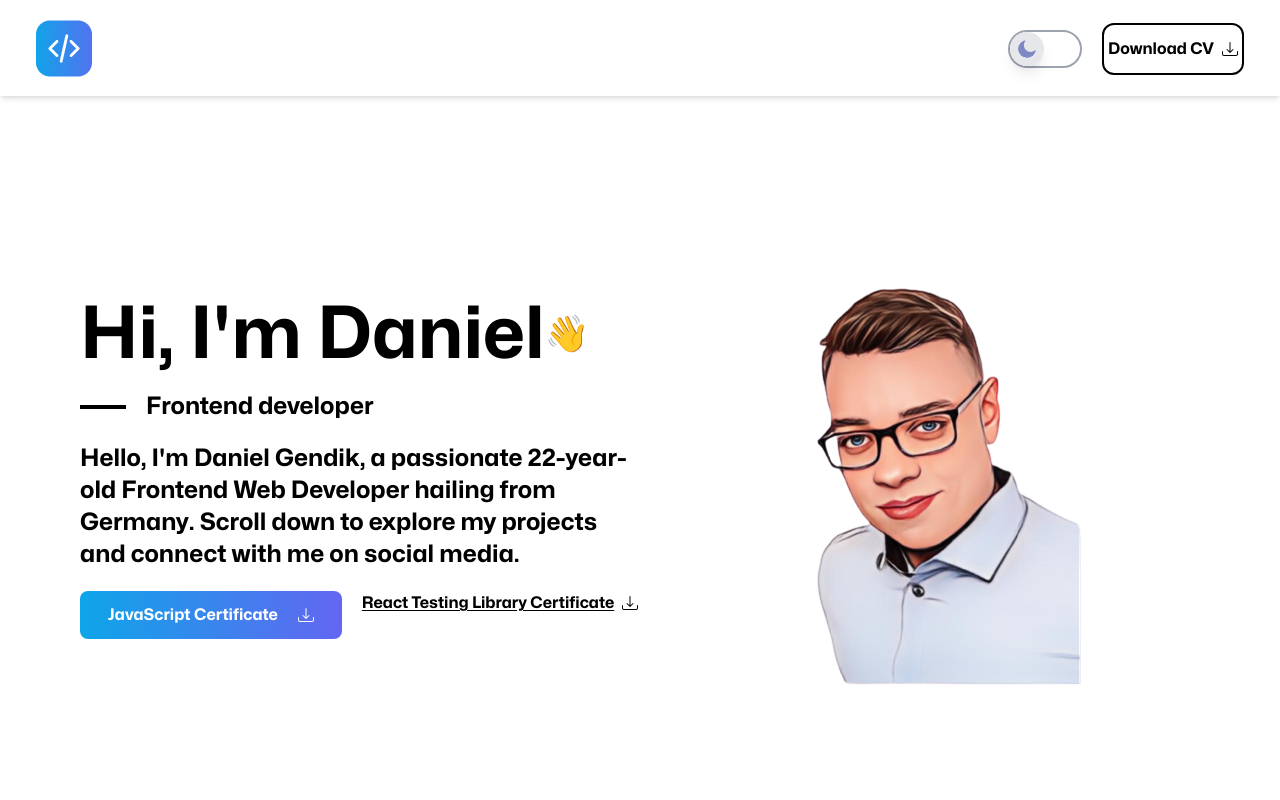
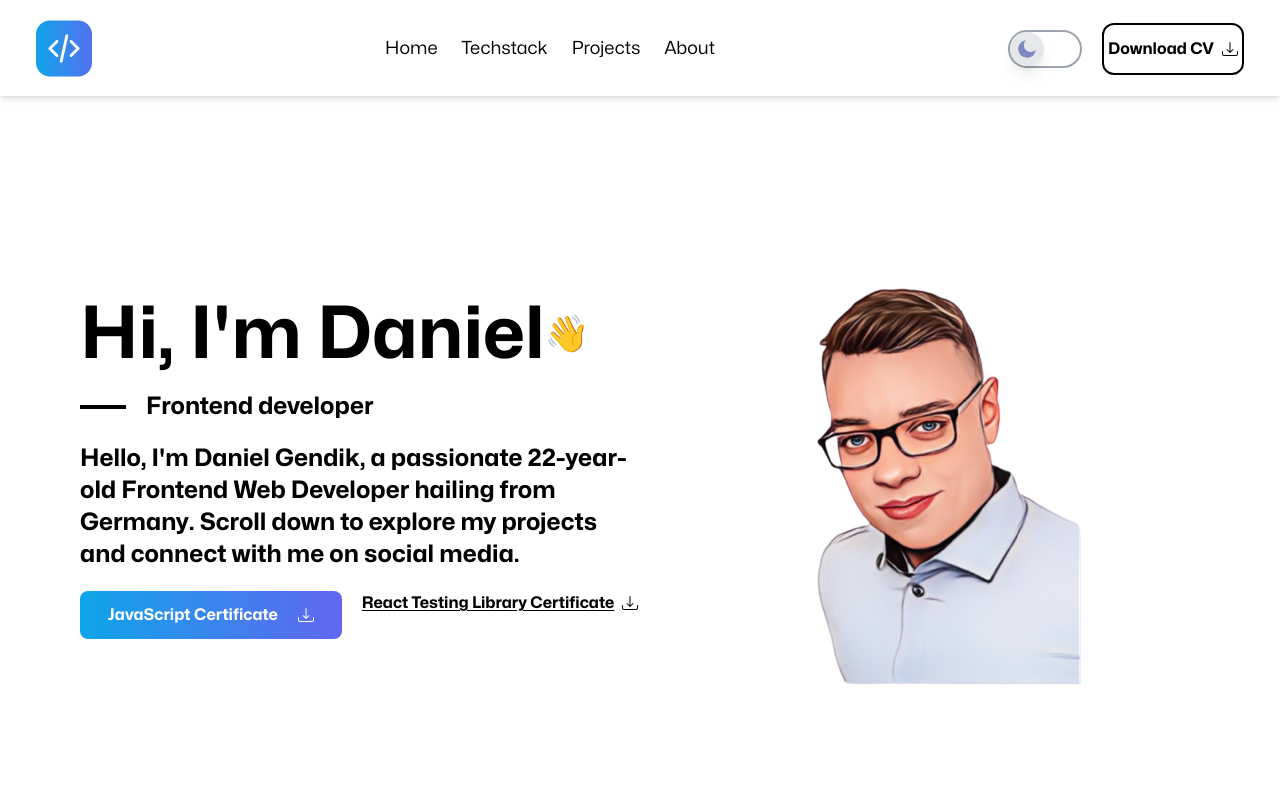
Before and after one commit to danielgen01/Daniels-portfolio, a React (Vite) app: page / in a window 1280 px wide. Shown: the top 800 px of the page. Built offline with nearby package versions, Linux system fonts and the light colour scheme.

Commit message:
setup navlinks and smooth scrolling

```diff
--- a/package.json
+++ b/package.json
@@ -13,11 +13,13 @@
     "@headlessui/react": "^1.7.14",
     "react": "^18.2.0",
     "react-dom": "^18.2.0",
-    "react-icons": "^4.8.0"
+    "react-icons": "^4.8.0",
+    "react-scroll": "^1.8.9"
   },
   "devDependencies": {
     "@types/react": "^18.0.28",
     "@types/react-dom": "^18.0.11",
+    "@types/react-scroll": "^1.8.7",
     "@typescript-eslint/eslint-plugin": "^5.57.1",
     "@typescript-eslint/parser": "^5.57.1",
     "@vitejs/plugin-react": "^4.0.0",
--- a/src/components/Aboutme/Aboutme.tsx
+++ b/src/components/Aboutme/Aboutme.tsx
@@ -3,7 +3,7 @@ import sendicon from "/Assets/send-01.png"
 
 const Aboutme = () => {
   return (
-    <section className="min-h-[500px] bg-white justify-center items-center dark:bg-[#26262C]">
+    <section className="min-h-[500px] bg-white justify-center items-center dark:bg-[#26262C]"id="about">
       <div className="project-banner-content py-10 px-10 flex flex-col gap-4">
         <div className="grid grid-cols-1 lg:grid-cols-2">
           <div className="firstt-grid-item flex justify-center items-start flex-col gap-5">
--- a/src/components/Navbar/Navbar.tsx
+++ b/src/components/Navbar/Navbar.tsx
@@ -2,16 +2,22 @@ import { DownloadCV } from "./components/DownloadBtn/DownloadCV"
 import Logo from "./components/Logo/Logo"
 import MenuIcon from "./components/MenuIcon/MenuIcon"
 import ToggleTheme from "./components/ToggleTheme/ToggleTheme"
+import Navlinks from "./components/NavLinks/Navlinks"
 
 const Navbar = () => {
   return (
     <>
-      <nav className="h-24 shadow-md w-screen bg-white dark:bg-black px-4
+      <nav
+        className="h-24 shadow-md w-screen bg-white dark:bg-black px-4
 
-       ">
+       "
+      >
         <div className="nav-content px-5 py-5 flex items-center gap-2 justify-between">
           <div className="logo">
             <Logo />
+          </div>
+          <div className="navlinks  gap-6 text-lg hidden lg:flex">
+            <Navlinks />
           </div>
           <div className="sidebuttons flex items-center gap-5">
             <ToggleTheme />
--- /dev/null
+++ b/src/components/Navbar/components/NavLinks/Navlinks.tsx
@@ -0,0 +1,38 @@
+import { Link } from "react-scroll"
+
+const Navlinks = () => {
+  return (
+    <>
+      <Link
+        to="introduction"
+        smooth={true}
+        className="text-black dark:text-white hover:text-sky-500 hover:font-bold hover:underline duration-150 underline-offset-2 cursor-pointer"
+      >
+        Home
+      </Link>
+      <Link
+        to="techstack"
+        smooth={true}
+        className="text-black dark:text-white hover:text-sky-500 hover:font-bold hover:underline duration-150 underline-offset-2 cursor-pointer"
+      >
+        Techstack
+      </Link>
+      <Link
+        to="projectbanner"
+        smooth={true}
+        className="text-black dark:text-white hover:text-sky-500 hover:font-bold hover:underline duration-150 underline-offset-2 cursor-pointer"
+      >
+        Projects
+      </Link>
+      <Link
+        to="about"
+        smooth={true}
+        className="text-black dark:text-white hover:text-sky-500 hover:font-bold hover:underline duration-150 underline-offset-2 cursor-pointer"
+      >
+        About
+      </Link>
+    </>
+  )
+}
+
+export default Navlinks
--- a/src/components/Projects/ProjectBanner.tsx
+++ b/src/components/Projects/ProjectBanner.tsx
@@ -7,7 +7,7 @@ import starbuckscreen from "/Assets/projects/starbucks_screen_2.webp"
 
 const ProjectBanner = () => {
   return (
-    <section className="min-h-[500px] bg-[#03315A] flex flex-col gap-4 ">
+    <section className="min-h-[500px] bg-[#03315A] flex flex-col gap-4 "id="projectbanner">
       <div className="project-banner-content py-10 px-5 ">
         <div className="headline flex">
           <h1 className="text-white text-4xl font-bold lg:text-5xl">
--- a/src/components/TechStack/TechStack.tsx
+++ b/src/components/TechStack/TechStack.tsx
@@ -3,7 +3,7 @@ import waves from "/Assets/Vektor_waves.png"
 
 const TechStack = () => {
   return (
-    <section className=" bg-bright-gray w-full overflow-x-hidden dark:bg-[#26262C] lg:h-[700px]">
+    <section className=" bg-bright-gray w-full overflow-x-hidden dark:bg-[#26262C] lg:h-[700px]"id="techstack">
       <div className="techstack-content py-5  px-5 flex flex-col gap-4">
         <img src={waves} alt="waves_icon" className=" ml-auto" />
         <div className="grid grid-cols-1 lg:grid-cols-2">
--- a/src/components/TopIntroduction/Introduction.tsx
+++ b/src/components/TopIntroduction/Introduction.tsx
@@ -4,7 +4,7 @@ import portraitbackgroud from "/Assets/portrait-bg.png"
 
 const Introduction = () => {
   return (
-    <section className="Introdocution py-10 px-20 grid grid-cols-1 gap-4 lg:grid-cols-2 dark:bg-dark-bg min-h-[500px] lg:items-center">
+    <section className=" py-10 px-20 grid grid-cols-1 gap-4 lg:grid-cols-2 dark:bg-dark-bg min-h-[500px] lg:items-center" id="#introduction">
       <section className="flex flex-col gap-5 f">
         <div className="headline flex items-center">
           <h1 className="text-4xl font-bold whitespace-nowrap dark:text-white lg:text-7xl">
```
Also changed, not shown: 1 other file (tests, documents, lock files or other folders).
